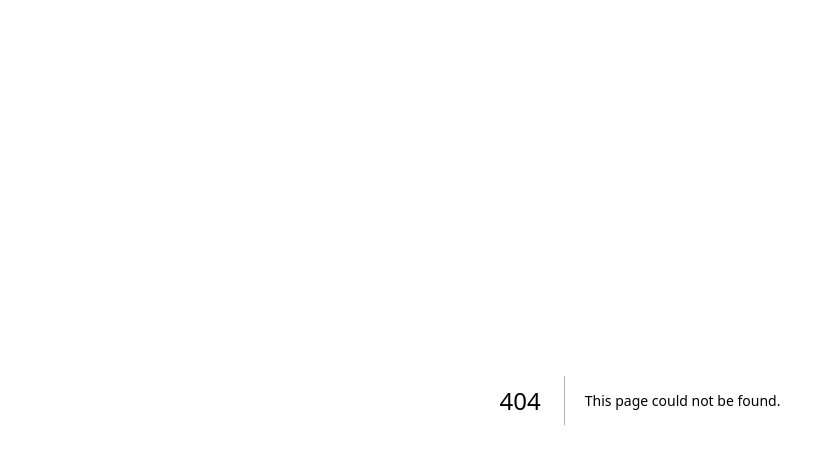
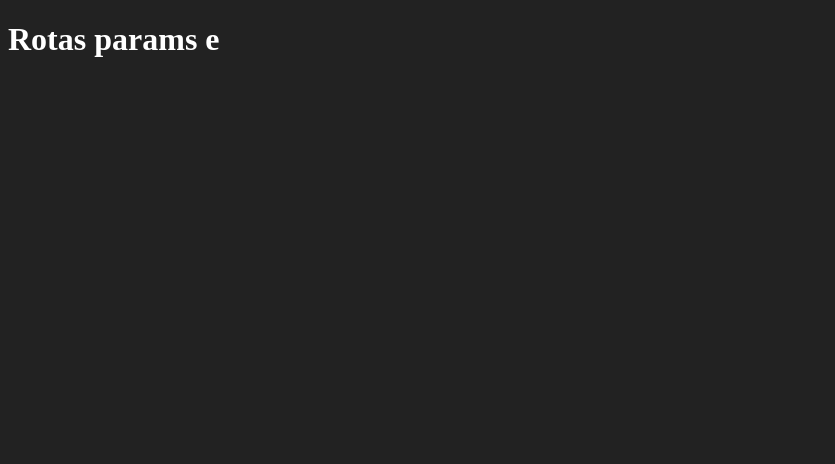
Before and after one commit to Davidjean23reis/fundamentonextjs, a Next.js app: page /codigo/params in a window 1280 px wide. Before the commit this address had no page. Shown: the top 464 px of the page, without its empty margins (0-835 px from the left). Built offline with nearby package versions, Linux system fonts and the light colour scheme.

Commit message:
Rotas 02

```diff
--- /dev/null
+++ b/src/pages/codigo/params.tsx
@@ -0,0 +1,14 @@
+import { useRouter } from "next/router"
+
+export default function params() {
+    const router = useRouter()
+
+    const id = router.query.id
+    const nome = router.query.nome
+
+    return (
+        <div>
+            <h1> Rotas  params {id} e {nome}</h1>
+        </div>
+    )
+}
--- a/src/pages/index.tsx
+++ b/src/pages/index.tsx
@@ -1,6 +1,5 @@
 import Image from 'next/image'
 import { Inter } from 'next/font/google'
-
 
 const inter = Inter({ subsets: ['latin'] })
 
```
Also changed, not shown: src/pages/codigo/[nome].jsx (renamed from src/pages/id/[nome].jsx), src/pages/codigo/buscar.tsx (renamed from src/pages/id/buscar.tsx).
